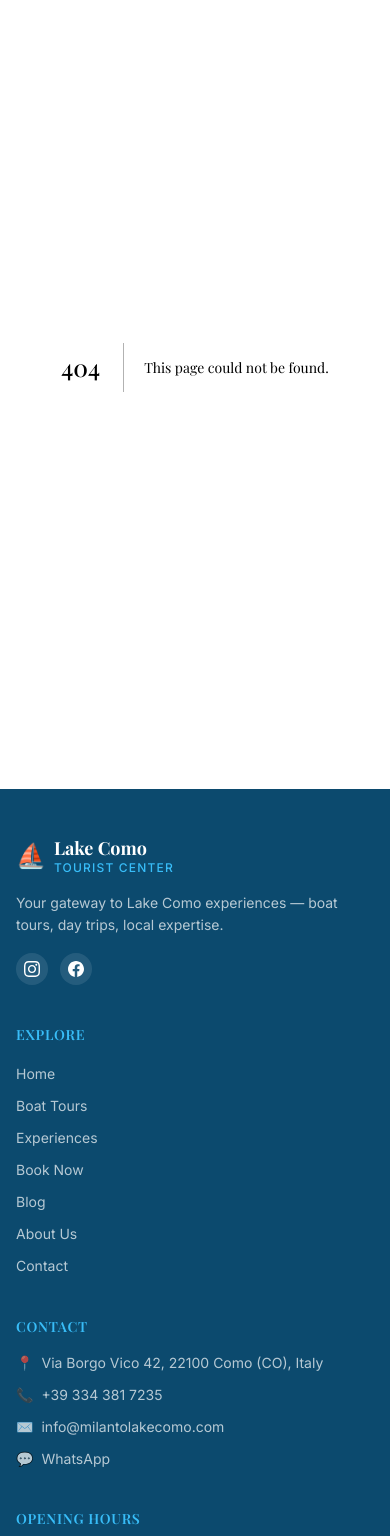
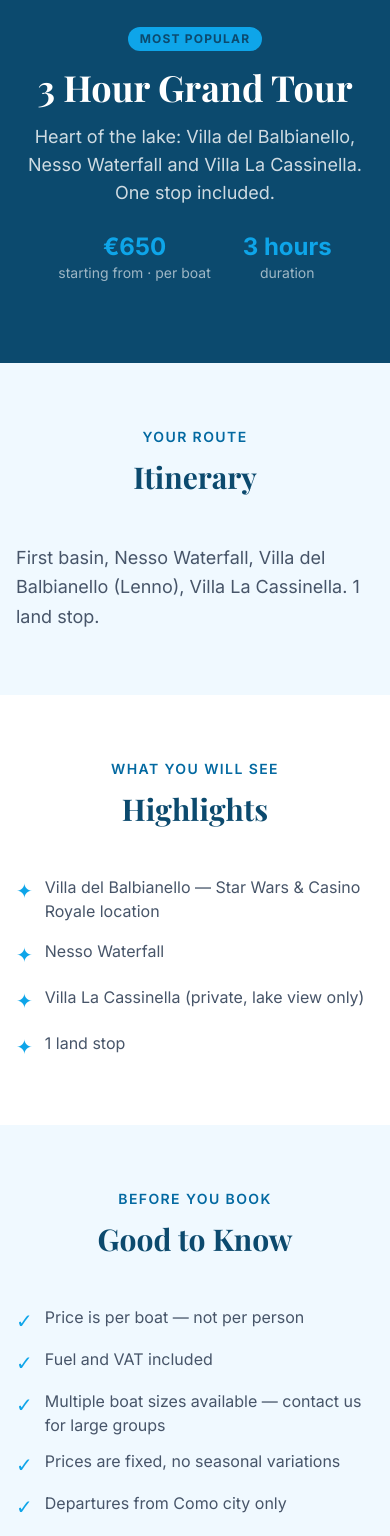
Before and after one commit to gilbert1469/lakecomoboattour, a Next.js app: page /taxi-boat-lake-como/lake-como-3-hour-tour in a window 390 px wide. Before the commit this address had no page. Shown: the part 120-1656 px from the top of the page. Built offline with nearby package versions, Linux system fonts and the light colour scheme; a web font is replaced by a local one.

Commit message:
feat: add tour detail pages, update tour data with real descriptions, fix address and phone, add blog posts

```diff
--- /dev/null
+++ b/app/taxi-boat-lake-como/[slug]/page.tsx
@@ -0,0 +1,107 @@
+import { getTourBySlug, getAllTours } from "@/data/tours";
+import { notFound } from "next/navigation";
+import Button from "@/components/ui/Button";
+import Section, { SectionHeader } from "@/components/ui/Section";
+
+export async function generateStaticParams() {
+  return getAllTours().map((tour) => ({ slug: tour.slug }));
+}
+
+export async function generateMetadata({ params }: { params: { slug: string } }) {
+  const tour = getTourBySlug(params.slug);
+  if (!tour) return {};
+  return {
+    title: `${tour.name} — Lake Como Tourist Center`,
+    description: tour.shortDescription,
+    keywords: ["taxi boat lake como", "lake como boat tour", "private boat lake como", tour.slug],
+  };
+}
+
+export default function TourDetailPage({ params }: { params: { slug: string } }) {
+  const tour = getTourBySlug(params.slug);
+  if (!tour) notFound();
+
+  return (
+    <>
+      {/* Hero */}
+      <section className="bg-navy py-20 px-4">
+        <div className="max-w-4xl mx-auto text-white text-center">
+          {tour.tag && (
+            <span className="inline-block bg-gold text-navy text-xs font-bold uppercase tracking-widest px-3 py-1 rounded-full mb-4">
+              {tour.tag}
+            </span>
+          )}
+          <h1 className="font-serif text-4xl lg:text-5xl font-bold mb-4">{tour.name}</h1>
+          <p className="text-white/80 text-lg mb-6">{tour.shortDescription}</p>
+          <div className="flex justify-center gap-8 text-center">
+            <div>
+              <div className="text-2xl font-bold text-gold">€{tour.price}</div>
+              <div className="text-white/60 text-sm">starting from · per boat</div>
+            </div>
+            <div>
+              <div className="text-2xl font-bold text-gold">{tour.duration}</div>
+              <div className="text-white/60 text-sm">duration</div>
+            </div>
+          </div>
+        </div>
+      </section>
+
+      {/* Itinerary */}
+      <Section bg="cream">
+        <SectionHeader eyebrow="Your route" title="Itinerary" />
+        <div className="max-w-2xl mx-auto">
+          <p className="text-slate text-lg leading-relaxed">{tour.itinerary}</p>
+        </div>
+      </Section>
+
+      {/* Highlights */}
+      <Section bg="white">
+        <SectionHeader eyebrow="What you will see" title="Highlights" />
+        <ul className="max-w-2xl mx-auto grid grid-cols-1 sm:grid-cols-2 gap-4">
+          {tour.highlights.map((h) => (
+            <li key={h} className="flex items-start gap-3">
+              <span className="text-gold text-xl mt-0.5">✦</span>
+              <span className="text-slate">{h}</span>
+            </li>
+          ))}
+        </ul>
+      </Section>
+
+      {/* Good to Know */}
+      <Section bg="cream">
+        <SectionHeader eyebrow="Before you book" title="Good to Know" />
+        <ul className="max-w-2xl mx-auto space-y-3">
+          {[
+            "Price is per boat — not per person",
+            "Fuel and VAT included",
+            "Multiple boat sizes available — contact us for large groups",
+            "Prices are fixed, no seasonal variations",
+            "Departures from Como city only",
+            "Weather guarantee: if conditions prevent the tour, full refund provided",
+          ].map((note) => (
+            <li key={note} className="flex items-start gap-3">
+              <span className="text-gold text-xl mt-0.5">✓</span>
+              <span className="text-slate">{note}</span>
+            </li>
+          ))}
+        </ul>
+      </Section>
+
+      {/* CTA */}
+      <Section bg="navy">
+        <div className="max-w-2xl mx-auto text-center text-white">
+          <h2 className="font-serif text-3xl font-bold mb-4">Ready to Book?</h2>
+          <p className="text-white/70 mb-8">
+            Visit us at Lake Como Tourist Center, Via Borgo Vico 42 — 3 minutes walk from Como San Giovanni station. Or contact us directly for availability and pricing.
+          </p>
+          <div className="flex flex-col sm:flex-row gap-4 justify-center">
+            <Button href="/contact" size="lg">Contact Us</Button>
+            <Button href="/taxi-boat-lake-como" variant="outline" size="lg" className="border-white text-white hover:bg-white hover:text-navy">
+              All Tours
+            </Button>
+          </div>
+        </div>
+      </Section>
+    </>
+  );
+}
--- a/components/tours/TourCard.tsx
+++ b/components/tours/TourCard.tsx
@@ -64,6 +64,14 @@ export default function TourCard({ tour, variant = "default" }: TourCardProps) {
             Book
           </Link>
         </div>
+
+        {/* Detail link */}
+        <Link
+          href={`/taxi-boat-lake-como/${tour.slug}`}
+          className="mt-3 text-sm font-medium text-navy-light hover:text-navy transition-colors"
+        >
+          Discover more →
+        </Link>
       </div>
     </article>
   );
```
